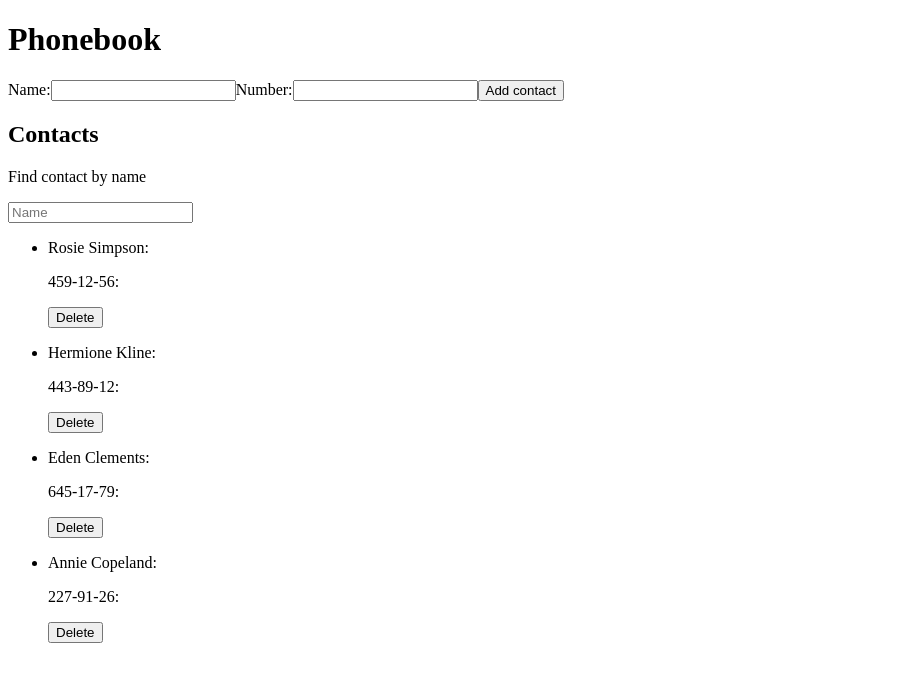
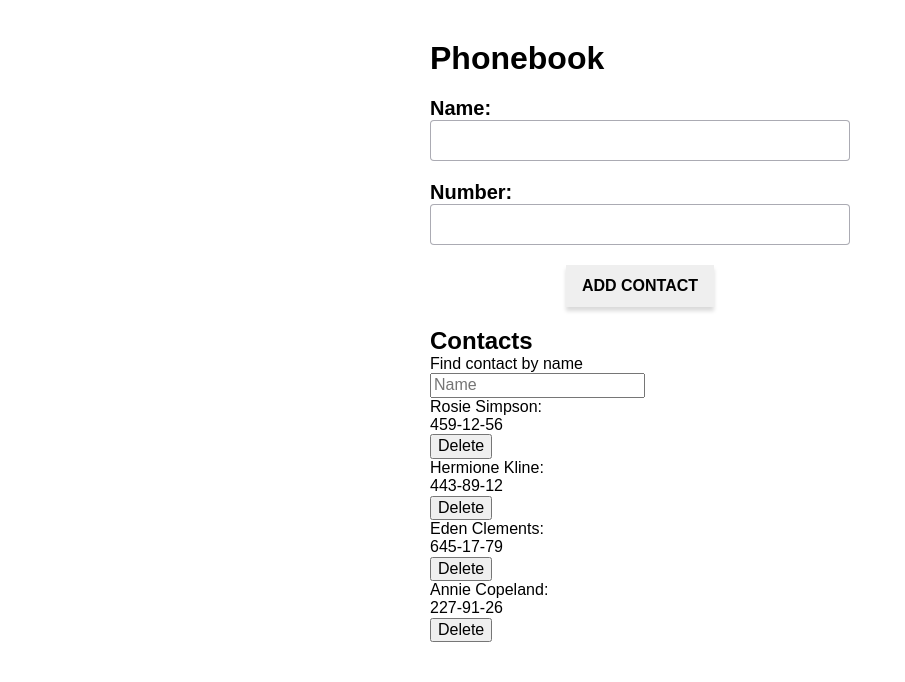
Before and after one commit to Andrij-Panasenko/goit-react-hw-02-phonebook, a React (Create React App) app: page / in a window 1280 px wide. Shown: the top 682 px of the page, without its empty margins (0-905 px from the left). Built offline with nearby package versions, Linux system fonts and the light colour scheme.

Commit message:
beginning styling

```diff
--- a/src/components/App.jsx
+++ b/src/components/App.jsx
@@ -1,7 +1,9 @@
+import { GlobalStyle } from './GlobalStyle';
+
 import { nanoid } from 'nanoid';
-// import { Phonebook } from './Phonebook';
 import { Component } from 'react';
-import { SearchForm } from './ContactAddForm/ContactAddForm';
+import { Wrapper } from './Wrapper.styled';
+import { ContactAddForm } from './ContactAddForm/ContactAddForm';
 import { ContactForm } from './ContactForm/ContactForm';
 
 const initialContacts = [
@@ -38,9 +40,9 @@ export class App extends Component {
   deleteContact = contactId => {
     this.setState(prevState => {
       return {
-        contacts: prevState.contacts.filter(item => item.id !== contactId)
-      }
-    })
+        contacts: prevState.contacts.filter(item => item.id !== contactId),
+      };
+    });
   };
 
   updateContactFilter = query => {
@@ -53,9 +55,11 @@ export class App extends Component {
     const { contacts, filter } = this.state;
 
     return (
-      <div className="temp-class">
+      <>
+        <GlobalStyle/>
+        <Wrapper className="temp-class">
           <h1>Phonebook</h1>
-        <SearchForm
+          <ContactAddForm
             addContact={this.addContact}
             deleteContact={this.deleteContact}
           />
@@ -65,7 +69,8 @@ export class App extends Component {
             onContactFilter={this.updateContactFilter}
             onDeleteContact={this.deleteContact}
           />
-      </div>
+        </Wrapper>
+      </>
     );
   }
 }
--- a/src/components/ContactAddForm/ContactAddForm.js
+++ b/src/components/ContactAddForm/ContactAddForm.js
@@ -1,43 +1,48 @@
-import { Formik, Field, Form, ErrorMessage } from 'formik';
+import { Formik } from 'formik';
+import {
+  Form,
+  Field,
+  FormField,
+  ErrorMessage,
+  Button,
+} from './ContactAddForm.styled';
 import * as Yup from 'yup';
 
 const contactSchema = Yup.object().shape({
-  name: Yup.string().min(2, 'Too short!').required('Required'),
+  name: Yup.string().min(2, 'Too short!').required('Name is required'),
   number: Yup.number().required('Must be filled'),
 });
 
-export const SearchForm = ({addContact}) => {
+export const ContactAddForm = ({ addContact }) => {
   return (
-    <div>
+    <>
       <Formik
         initialValues={{
           name: '',
           number: '',
         }}
-
         validationSchema={contactSchema}
-
         onSubmit={(values, actions) => {
           addContact(values);
           actions.resetForm();
         }}
       >
         <Form>
-          <label>
+          <FormField>
             Name:
             <Field name="name" type="text" />
-            <ErrorMessage name="name" />
-          </label>
+            <ErrorMessage name="name" component="span" />
+          </FormField>
 
-          <label>
+          <FormField>
             Number:
             <Field name="number" type="number" />
-            <ErrorMessage name="number" />
-          </label>
+            <ErrorMessage name="number" component="span" />
+          </FormField>
 
-          <button type="submit">Add contact</button>
+          <Button type="submit">Add contact</Button>
         </Form>
       </Formik>
-    </div>
+    </>
   );
 };
--- /dev/null
+++ b/src/components/ContactAddForm/ContactAddForm.styled.js
@@ -0,0 +1,43 @@
+import styled from 'styled-components';
+import {
+  Form as FormikForm,
+  Field as FormikField,
+  ErrorMessage as FormikError,
+} from 'formik';
+
+export const Form = styled(FormikForm)`
+  margin-top: ${p => p.theme.spacing(5)};
+  margin-bottom: ${p => p.theme.spacing(5)};
+`;
+
+export const Field = styled(FormikField)`
+  display: block;
+  width: 100%;
+  margin: 0 auto;
+  outline: none;
+  padding: ${p => p.theme.spacing(2)};
+  border: 1px solid ${p => p.theme.colors.lightGrey};
+  border-radius: ${p => p.theme.spacing(1)};
+`;
+
+export const FormField = styled.label`
+  display: block;
+  margin-bottom: ${p => p.theme.spacing(5)};
+  font-size: ${p => p.theme.spacing(5)};
+  font-weight: 700;
+`;
+
+export const ErrorMessage = styled(FormikError)`
+  font-size: ${p => p.theme.spacing(4)};
+  color: red;
+`;
+
+export const Button = styled.button`
+  display: block;
+  text-transform: uppercase;
+  padding: ${p => p.theme.spacing(3)} ${p => p.theme.spacing(4)};
+  margin: 0 auto;
+  font-weight: 700;
+  border: none;
+  box-shadow: ${p => p.theme.colors.boxShadow};
+`;
--- a/src/components/ContactForm/ContactItem.js
+++ b/src/components/ContactForm/ContactItem.js
@@ -3,7 +3,7 @@ export const ContactItem = ({ contacts, onDeleteContact }) => {
     return (
       <li key={item.id}>
         <p>{item.name}:</p>
-        <p>{item.number}:</p>
+        <p>{item.number}</p>
         <button type="button" onClick={() => onDeleteContact(item.id)}>
           Delete
         </button>
--- /dev/null
+++ b/src/components/ContactForm/ContactsForm.styled.js
@@ -0,0 +1 @@
+import styled from "styled-components";
--- /dev/null
+++ b/src/components/GlobalStyle.js
@@ -0,0 +1,39 @@
+import { createGlobalStyle } from 'styled-components';
+import 'modern-normalize'
+
+export const GlobalStyle = createGlobalStyle`
+   body {
+  font-family: DM Sans, sans-serif;
+}
+button {
+  cursor: pointer;
+}
+
+img {
+  display: block;
+  max-width: 100%;
+  height: auto;
+  object-fit: cover;
+}
+
+h1,
+h2,
+h3,
+h4,
+h5,
+h6,
+p {
+  margin: 0;
+}
+
+.link {
+  text-decoration: none;
+}
+
+ul,
+ol {
+  margin: 0;
+  padding: 0;
+  list-style: none;
+}
+`;
--- /dev/null
+++ b/src/components/Wrapper.styled.js
@@ -0,0 +1,7 @@
+import styled from "styled-components";
+
+export const Wrapper = styled.div`
+   width: ${p => p.theme.spacing(125)};
+   padding: ${p => p.theme.spacing(10)};
+   margin: 0 auto;
+`;
--- a/src/index.js
+++ b/src/index.js
@@ -4,8 +4,13 @@ import { App } from 'components/App';
 import { ThemeProvider } from 'styled-components';
 
 const theme = {
-  spacing: value => `${value * 4}px`
-}
+  colors: {
+    lightGrey: 'rgba(46, 47, 66, 0.4)',
+    boxShadow: '0px 4px 4px rgba(0, 0, 0, 0.15)',
+  },
+
+  spacing: value => `${value * 4}px`,
+};
 
 ReactDOM.createRoot(document.getElementById('root')).render(
   <React.StrictMode>
```
Also changed, not shown: src/components/ContactForm/ContactsItem.styled.js (added). Lines whose indentation alone changed are shown as unchanged.
